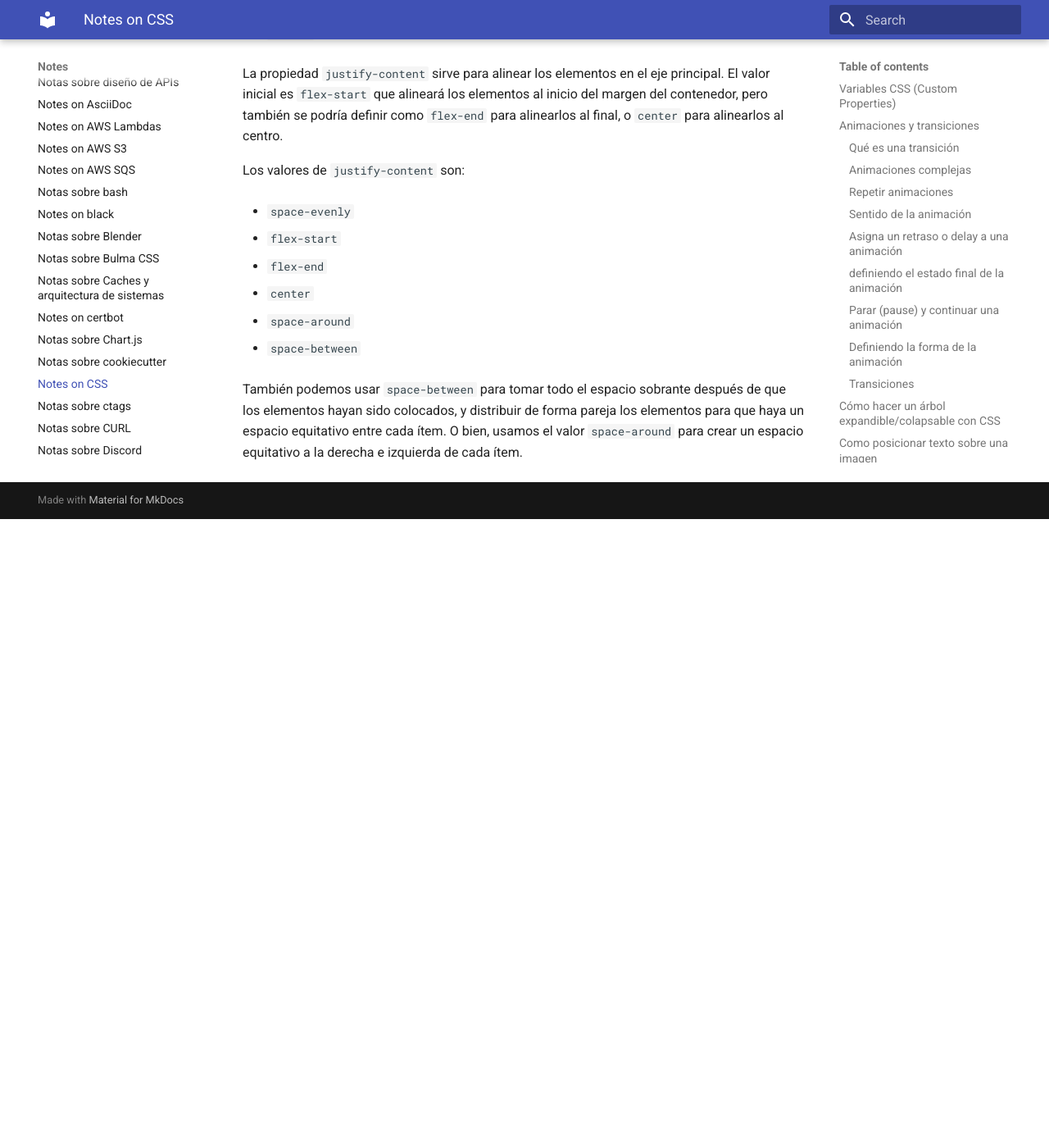
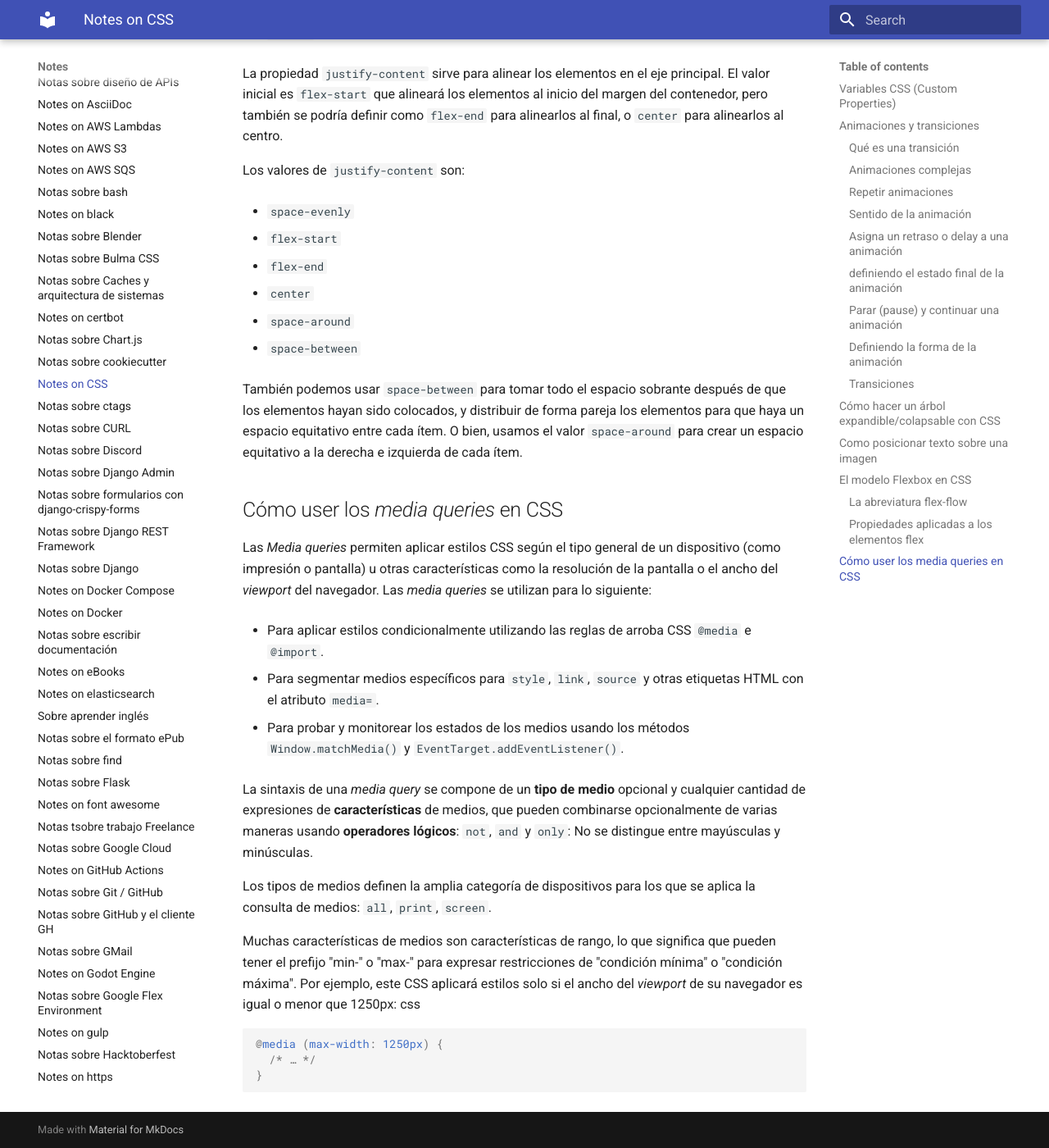
Before and after one commit to euribates/notes, an MkDocs documentation site: the page built from docs/notes-on-css.md, in a window 1280 px wide and 1400 px high, scrolled down 19027 px. Shown: the whole window at 82% size. Built offline with MkDocs 1.6.1 and Material for MkDocs 9.7.7, drawn with Linux system fonts in a browser that asks for light colours; formulas are drawn with MathJax 3; before the commit the page ends 19660 px from its top, so only the background shows below that.

Commit message:
CSS media queries

````diff
--- a/docs/notes-on-css.md
+++ b/docs/notes-on-css.md
@@ -1001,3 +1001,39 @@ después de que los elementos hayan sido colocados, y distribuir de forma
 pareja los elementos para que haya un espacio equitativo entre cada ítem. O
 bien, usamos el valor `space-around` para crear un espacio equitativo
 a la derecha e izquierda de cada ítem.
+
+
+## Cómo user los _media queries_ en CSS
+
+Las _Media queries_ permiten aplicar estilos CSS según el tipo general
+de un dispositivo (como impresión o pantalla) u otras características
+como la resolución de la pantalla o el ancho del _viewport_ del
+navegador. Las _media queries_ se utilizan para lo siguiente:
+
+- Para aplicar estilos condicionalmente utilizando las reglas de arroba CSS
+  `@media` e `@import`.
+
+- Para segmentar medios específicos para `style`, `link`, `source` y otras
+  etiquetas HTML con el atributo `media=`.
+
+- Para probar y monitorear los estados de los medios usando los métodos
+  `Window.matchMedia()` y `EventTarget.addEventListener()`.
+
+La sintaxis de una _media query_ se compone de un **tipo de medio** opcional y
+cualquier cantidad de expresiones de **características** de medios, que pueden
+combinarse opcionalmente de varias maneras usando **operadores lógicos**: `not`,
+`and` y `only`: No se distingue entre mayúsculas y minúsculas.
+
+Los tipos de medios definen la amplia categoría de dispositivos para los que se
+aplica la consulta de medios: `all`, `print`, `screen`.
+
+Muchas características de medios son características de rango, lo que significa
+que pueden tener el prefijo "min-" o "max-" para expresar restricciones de
+"condición mínima" o "condición máxima". Por ejemplo, este CSS aplicará estilos
+solo si el ancho del _viewport_ de su navegador es igual o menor que 1250px: css
+
+```css
+@media (max-width: 1250px) {
+  /* … */
+}
+```
````
Also changed, not shown: docs/notes-on-postgresql.md (+1 -1 lines), docs/notes-on-vim.md (+16 -0 lines).
